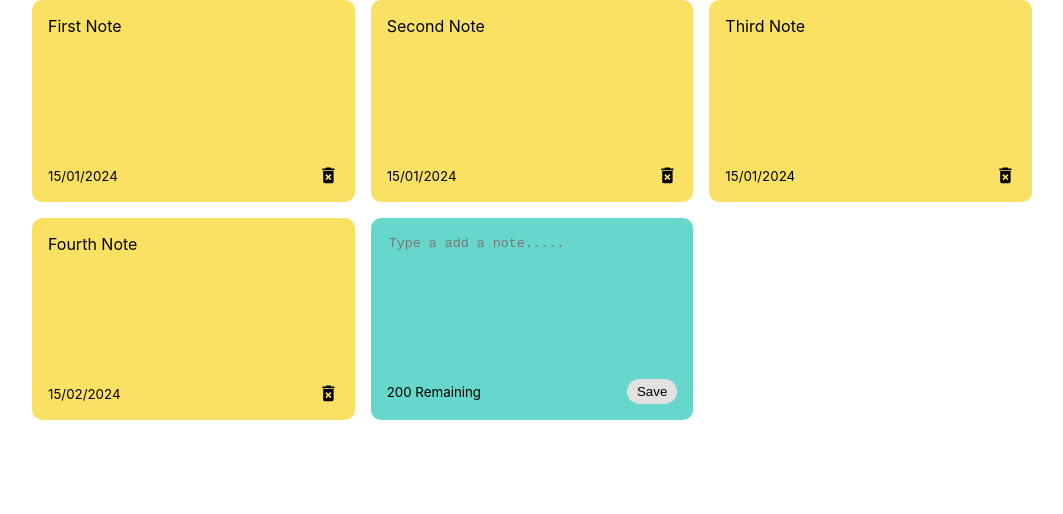
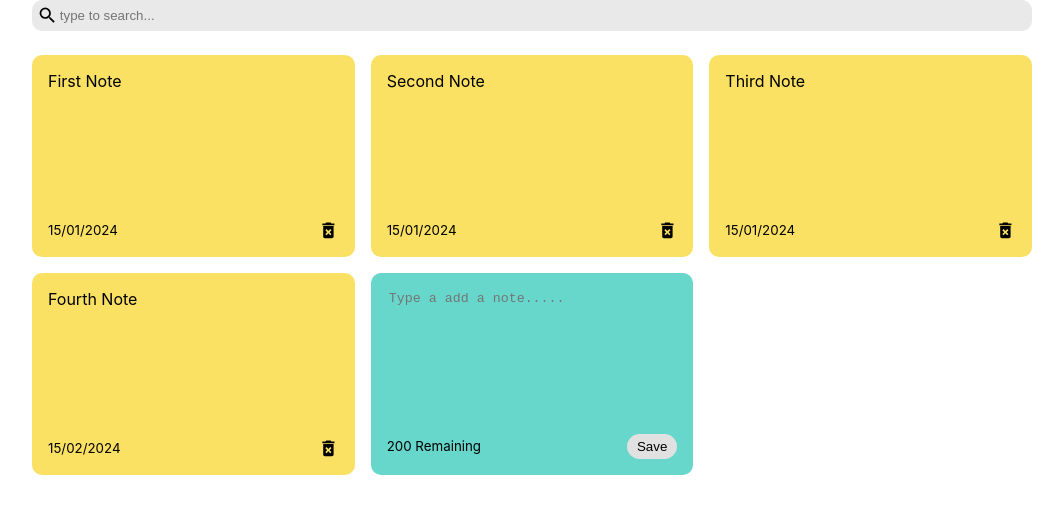
Before and after one commit to VishalChoudhary/eazynotes, a React (Create React App) app: page / in a window 1280 px wide. Shown: the top 514 px of the page, without its empty margins (108-1171 px from the left). Built offline with nearby package versions, Linux system fonts and the light colour scheme.

Commit message:
search mode in note commit

```diff
--- a/src/App.js
+++ b/src/App.js
@@ -1,6 +1,7 @@
 import { useState } from "react";
 import { nanoid } from 'nanoid';
 import NotesList from "./components/NotesLists";
+import Search from "./components/Search";
 
 const App = () =>{
   const [notes,setNotes] = useState([
@@ -26,6 +27,8 @@
     }
   ]);
 
+  const [searchText, setSearchText] = useState('');
+
   const addNote = (text) =>{
     const date = new Date();
     const newNote = {
@@ -44,8 +47,11 @@
 
   return (
     <div className="container">
+      <Search handleSearchNote={setSearchText}/>
       <NotesList
-        notes={notes}
+        notes={notes.filter((note)=>
+          note.text.toLowerCase().includes(searchText)
+        )}
         handleAddNote={addNote}
         handleDeleteNote={deleteNote}
       />
--- /dev/null
+++ b/src/components/Search.js
@@ -0,0 +1,16 @@
+import { MdSearch } from "react-icons/md";
+
+const Search = ({handleSearchNote}) =>{
+    return (
+        <div className="search">
+            <MdSearch  className="search-icons" size="1.3em"/>
+            <input
+                onChange={(event)=>handleSearchNote(event.target.value)}
+                type="text"
+                placeholder="type to search..."
+            />
+        </div>
+    )
+};
+
+export default Search;
--- a/src/index.css
+++ b/src/index.css
@@ -66,3 +66,21 @@
   align-items: center;
   justify-content: space-between;
 }
+.delete-icon{
+  cursor: pointer;
+}
+.search{
+  display: flex;
+  align-items: center;
+  background-color: rgb(233, 233, 233);
+  border-radius: 10px;
+  padding: 5px;
+  margin-bottom: 1.5em;
+}
+.search input{
+  border: none;
+  background-color: rgb(233, 233, 233);
+}
+.search input:focus{
+  outline: none;
+}
```
